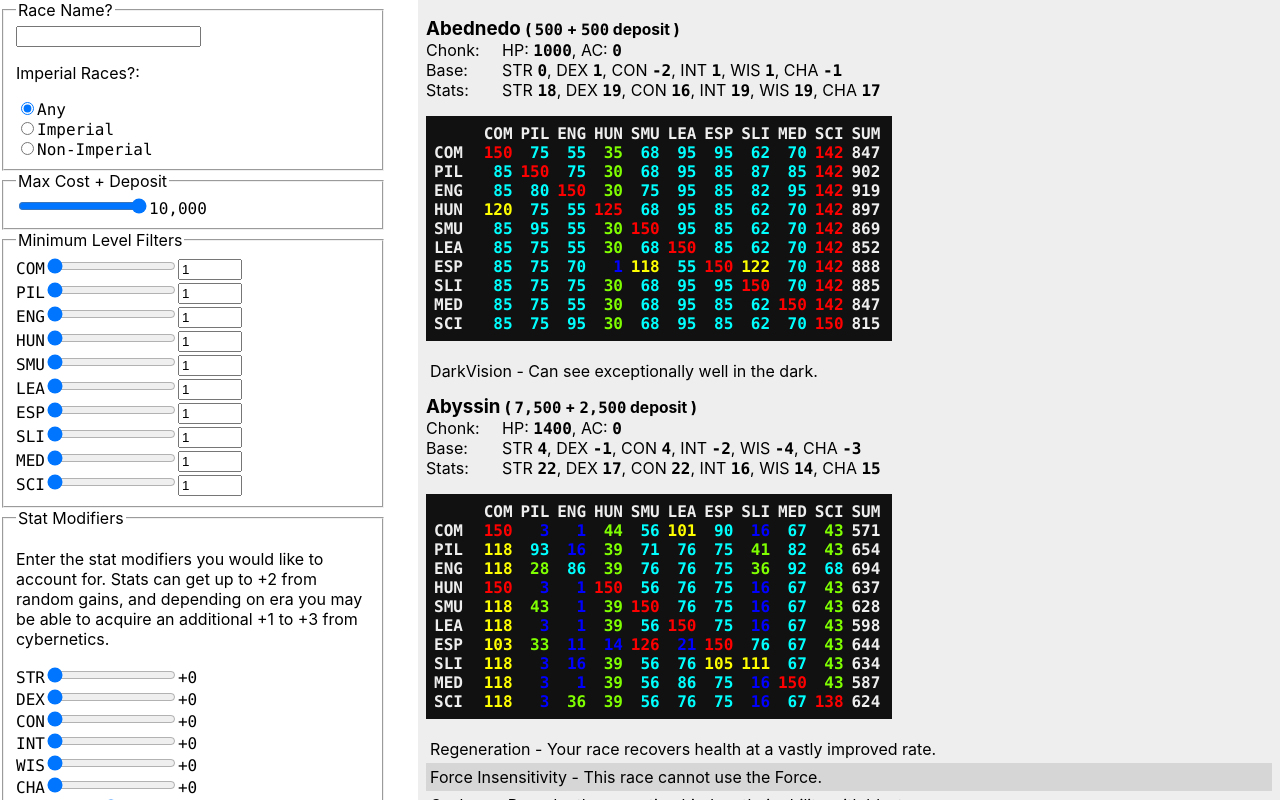
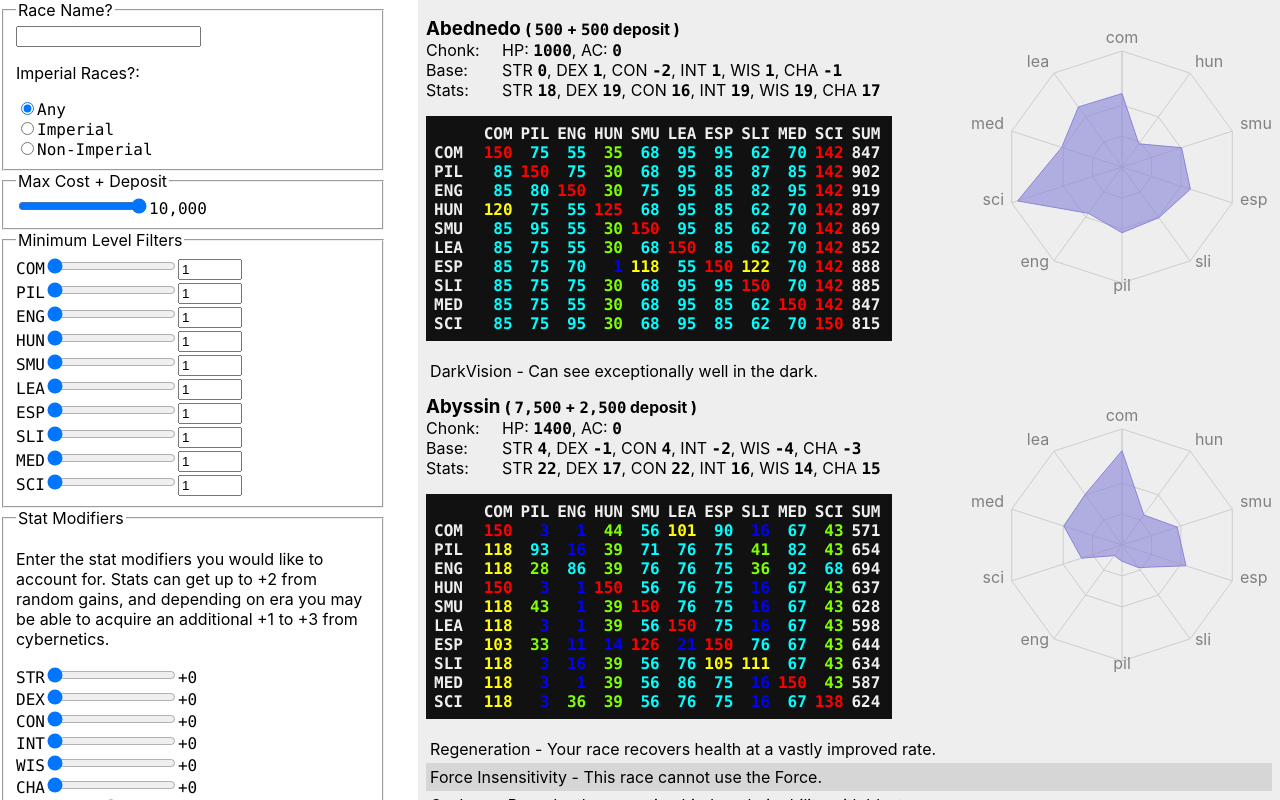
Before and after one commit to georgestephanis/LotJ-Alien-Race-Tables, a React (Create React App) app: page / in a window 1280 px wide. Built offline with nearby package versions, Linux system fonts and the light colour scheme.

Commit message:
Add in radar charts to render.

```diff
--- a/package.json
+++ b/package.json
@@ -10,6 +10,7 @@
     "react": "^17.0.2",
     "react-dom": "^17.0.2",
     "react-scripts": "5.0.0",
+    "recharts": "^2.12.7",
     "web-vitals": "^2.1.4"
   },
   "scripts": {
--- a/src/App.css
+++ b/src/App.css
@@ -29,7 +29,7 @@
   max-height: 100vh;
 }
 
-#races_filters label {
+#races_filters fieldset label {
   display: block;
   font-family: var(--monospace-font);
 }
@@ -40,8 +40,16 @@
   margin-left: 2em;
 }
 
+.results-list div.race {
+  clear: right;
+}
+
 .results-list div.race.no-has-results {
   display: none;
+}
+
+.results-list div.race div.recharts-wrapper {
+  float: right;
 }
 
 .results-list div.race h3 {
--- a/src/App.js
+++ b/src/App.js
@@ -1,5 +1,6 @@
 import './App.css';
-import { Component, Fragment } from 'react';
+import React, { Component, Fragment } from 'react';
+import { Radar, RadarChart, PolarGrid, PolarAngleAxis, PolarRadiusAxis } from 'recharts';
 import _races from './races.json';
 
 const races = Object.values( _races ).sort( ( a, b ) => a.name.localeCompare( b.name ) );
@@ -170,6 +171,18 @@ function ShowRaceClass( props ) {
 	)
 }
 
+function getAverageAcrossMains( levels, className ) {
+	let qty = 0;
+	let tally = 0;
+
+	Object.values( levels ).forEach( mainLevels => {
+		qty++;
+		tally += mainLevels[ className ];
+	} )
+
+	return parseInt( ( tally / qty ), 10 );
+}
+
 function ShowRace( props ) {
 	const race = props.data;
 
@@ -206,6 +219,49 @@ function ShowRace( props ) {
 	let rows = [];
 	let any_valid = false;
 
+	const radarData = [
+		{
+			className: 'com',
+			A: getAverageAcrossMains( race.levels, 'com' )
+		},
+		{
+			className: 'hun',
+			A: getAverageAcrossMains( race.levels, 'hun' )
+		},
+		{
+			className: 'smu',
+			A: getAverageAcrossMains( race.levels, 'smu' )
+		},
+		{
+			className: 'esp',
+			A: getAverageAcrossMains( race.levels, 'esp' )
+		},
+		{
+			className: 'sli',
+			A: getAverageAcrossMains( race.levels, 'sli' )
+		},
+		{
+			className: 'pil',
+			A: getAverageAcrossMains( race.levels, 'pil' )
+		},
+		{
+			className: 'eng',
+			A: getAverageAcrossMains( race.levels, 'eng' )
+		},
+		{
+			className: 'sci',
+			A: getAverageAcrossMains( race.levels, 'sci' )
+		},
+		{
+			className: 'med',
+			A: getAverageAcrossMains( race.levels, 'med' )
+		},
+		{
+			className: 'lea',
+			A: getAverageAcrossMains( race.levels, 'lea' )
+		},
+	];
+
 	classes.forEach( mainclass => {
 		// If the class is hidden, don't even check it.
 		if ( ! props.query.classVisibility[ mainclass ] ) {
@@ -228,6 +284,12 @@ function ShowRace( props ) {
 
 	return (
 		<div className={ 'race race-' + race.name + ' ' + ( any_valid ? 'has-results' : 'no-has-results' ) }>
+			<RadarChart width={ 300 } height={ 300 } outerRadius="80%" data={ radarData }>
+				<PolarGrid />
+				<PolarAngleAxis dataKey="className" />
+				<PolarRadiusAxis angle={ 90 } domain={ [0, 150] } tick={ false } />
+				<Radar name={ race.name } dataKey="A" stroke="#8884d8" fill="#8884d8" fillOpacity={0.6} />
+			</RadarChart>
 			<h3>
 				{ race.name }
 				&nbsp;<small>( <kbd>{ race.price.toLocaleString() }</kbd> + <kbd>{ race.deposit.toLocaleString() }</kbd> deposit )</small>
```
Also changed, not shown: 1 other file (tests, documents, lock files or other folders).
